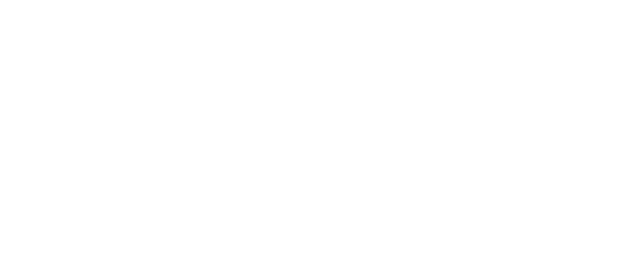
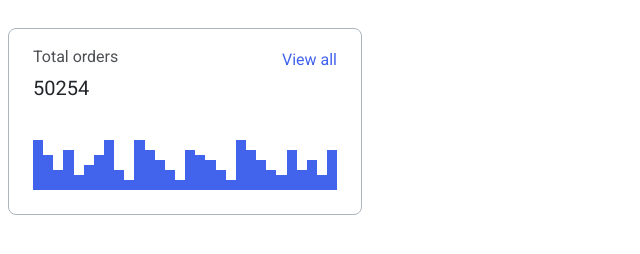
Before and after one commit to js-tasks-ru/htmlcss-20211021_darak-ltd, a website: page 04-lection2/01-histogram/index.html in a window 1280 px wide. Shown: the whole page, without its empty margins (0-640 px from the left). Drawn offline with Linux system fonts and the light colour scheme.

Commit message:
feat: добвляет разметку и стили для Гистограммы

```diff
--- /dev/null
+++ b/04-lection2/01-histogram/container.css
@@ -0,0 +1,11 @@
+.container {
+    margin: 0 auto;
+
+    padding: 20px 0;
+
+}
+
+.container__histogram {
+    width: 354px;
+    box-sizing: border-box;
+}
--- a/04-lection2/01-histogram/histogram.css
+++ b/04-lection2/01-histogram/histogram.css
@@ -0,0 +1,80 @@
+.histogram {
+    font-family: "Inter", Helvetica, serif;
+    color: var(--black);
+    background: var(--white);
+
+    padding: 16px 24px 24px;
+
+    border: 1px solid var(--grey-3);
+    border-radius: 8px;
+}
+
+.histogram__header {
+    margin: 0 auto 39px;
+
+    display: flex;
+    flex-direction: row;
+    justify-content: space-between;
+    align-items: flex-start;
+}
+
+.histogram__count {
+    display: flex;
+    flex-direction: column;
+    justify-content: flex-start;
+    align-items: start;
+    flex-grow: 1;
+}
+
+.header__count-title {
+    margin: 0 auto 6px 0;
+    font-style: normal;
+    font-weight: normal;
+    font-size: 16px;
+    line-height: 24px;
+    opacity: 0.8;
+}
+
+.header__count-meter {
+    margin: 0 auto 0 0;
+
+    font-style: normal;
+    font-weight: normal;
+    font-size: 20px;
+    line-height: 26px;
+}
+
+.histogram__header-link {
+    margin: 3px 0 0;
+
+    font-style: normal;
+    font-weight: normal;
+    font-size: 16px;
+    line-height: 24px;
+    text-align: right;
+
+    color:var(--blue-1);
+
+
+    text-decoration: none;
+}
+
+.histogram__chart {
+    height: 50px;
+
+    margin: 0;
+    padding: 0;
+
+    display: flex;
+    flex-direction: row;
+    justify-content: flex-start;
+    align-items: end;
+    flex-wrap: nowrap;
+    list-style: none;
+}
+
+.histogram__chart-column {
+    background: var(--blue-1);
+    flex: auto;
+    flex-shrink: 0;
+}
--- a/04-lection2/01-histogram/index.html
+++ b/04-lection2/01-histogram/index.html
@@ -3,9 +3,53 @@
 <html lang="ru">
     <head>
         <link rel="stylesheet" href="../../assets/css/main.css">
+        <link rel="stylesheet" href="./container.css">
         <link rel="stylesheet" href="./histogram.css">
     </head>
     <body>
+        <div class="container">
+            <div class="histogram container__histogram">
+                <div class="histogram__header">
+                    <div class="histogram__count">
+                        <p class="header__count-title">Total orders</p>
+                        <h4 class="header__count-meter">50254</h4>
+                    </div>
+                    <a href="#" class="histogram__header-link">View all</a>
+                </div>
+                <ul class="histogram__chart">
+                    <li class="histogram__chart-column" style="height: 100%"></li>
+                    <li class="histogram__chart-column" style="height: 70%"></li>
+                    <li class="histogram__chart-column" style="height: 40%"></li>
+                    <li class="histogram__chart-column" style="height: 80%"></li>
+                    <li class="histogram__chart-column" style="height: 30%"></li>
+                    <li class="histogram__chart-column" style="height: 50%"></li>
+                    <li class="histogram__chart-column" style="height: 70%"></li>
+                    <li class="histogram__chart-column" style="height: 100%"></li>
+                    <li class="histogram__chart-column" style="height: 40%"></li>
+                    <li class="histogram__chart-column" style="height: 20%"></li>
+                    <li class="histogram__chart-column" style="height: 100%"></li>
+                    <li class="histogram__chart-column" style="height: 80%"></li>
+                    <li class="histogram__chart-column" style="height: 60%"></li>
+                    <li class="histogram__chart-column" style="height: 40%"></li>
+                    <li class="histogram__chart-column" style="height: 20%"></li>
+                    <li class="histogram__chart-column" style="height: 80%"></li>
+                    <li class="histogram__chart-column" style="height: 70%"></li>
+                    <li class="histogram__chart-column" style="height: 60%"></li>
+                    <li class="histogram__chart-column" style="height: 40%"></li>
+                    <li class="histogram__chart-column" style="height: 20%"></li>
+                    <li class="histogram__chart-column" style="height: 100%"></li>
+                    <li class="histogram__chart-column" style="height: 80%"></li>
+                    <li class="histogram__chart-column" style="height: 60%"></li>
+                    <li class="histogram__chart-column" style="height: 40%"></li>
+                    <li class="histogram__chart-column" style="height: 30%"></li>
+                    <li class="histogram__chart-column" style="height: 80%"></li>
+                    <li class="histogram__chart-column" style="height: 40%"></li>
+                    <li class="histogram__chart-column" style="height: 60%"></li>
+                    <li class="histogram__chart-column" style="height: 30%"></li>
+                    <li class="histogram__chart-column" style="height: 80%"></li>
+                </ul>
+            </div>
+        </div>
 
     </body>
 </html>
--- a/assets/css/main.css
+++ b/assets/css/main.css
@@ -7,6 +7,7 @@
     --purple: #7048E8;
     --purple-dark: #5028C6;
     --blue: #374FC7;
+    --blue-1: #4263EB;
     --blue-dark:#2342C0;
     --red: #F03D3E;
     --grey-1: #F8F9FA;
```
